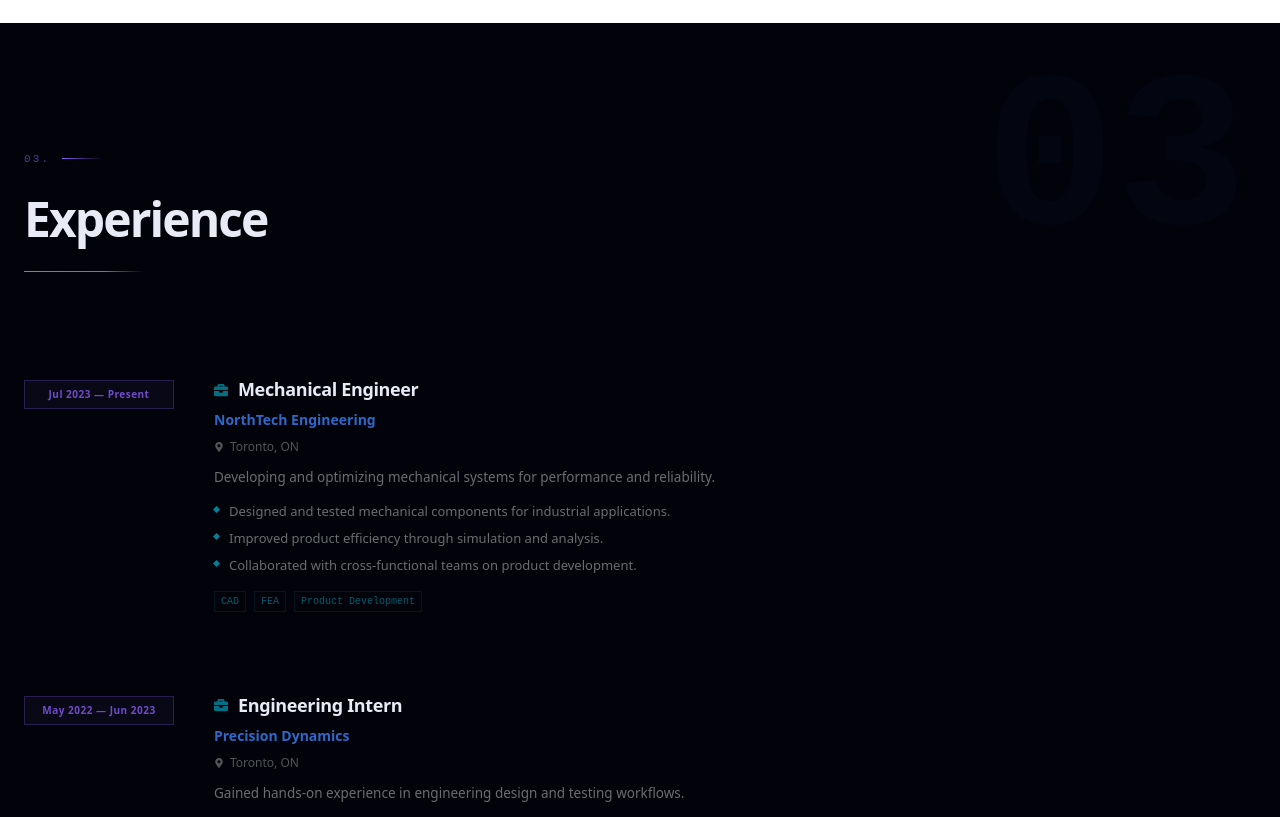
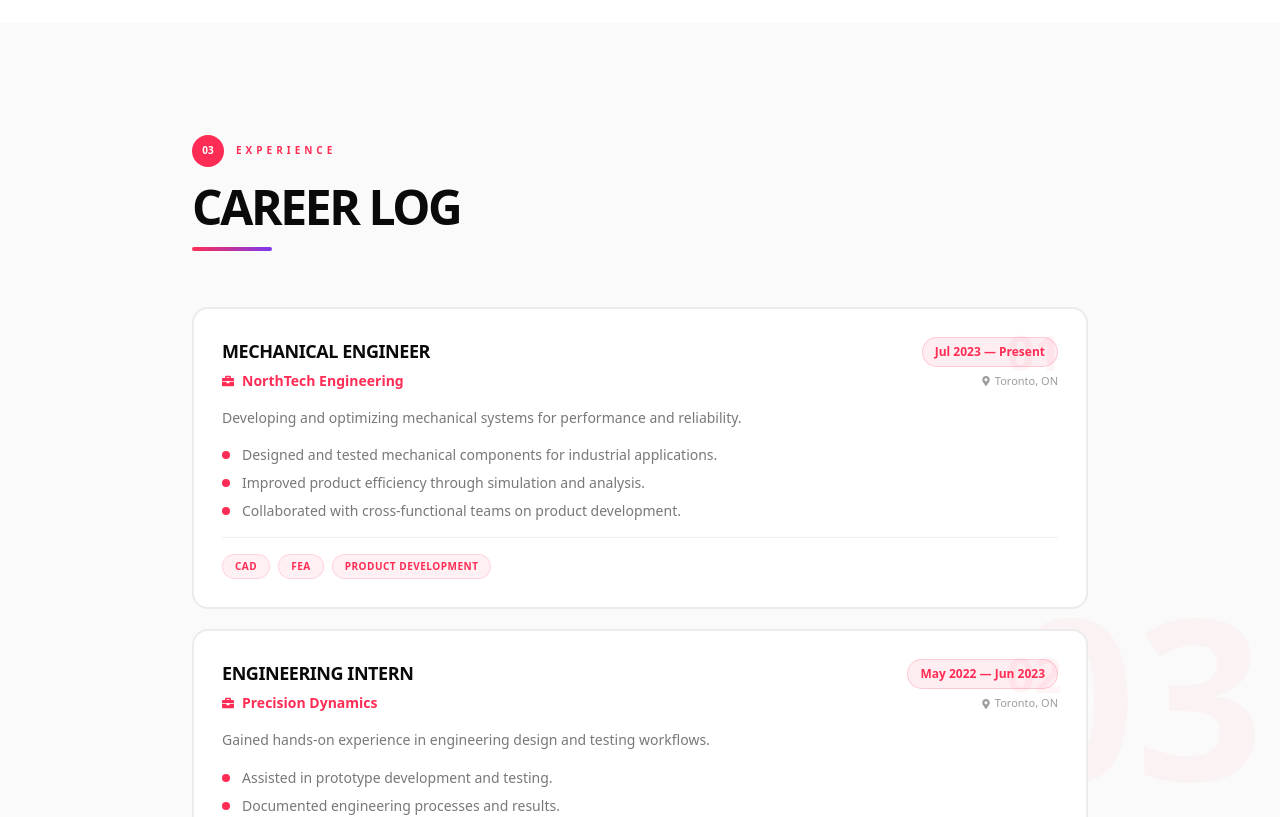
Before and after one commit to salienceenterprises-lab/portfolio-0bd9b, a Next.js app: page / in a window 1280 px wide. Shown: the part 2380-3197 px from the top of the page. Built offline with nearby package versions, Linux system fonts and the light colour scheme.

Commit message:
Update app/components/experience.jsx via Portfolio SaaS

```diff
--- a/app/components/experience.jsx
+++ b/app/components/experience.jsx
@@ -3,119 +3,104 @@ import { motion } from "framer-motion";
 import { FaBriefcase, FaMapMarkerAlt } from "react-icons/fa";
 
 export default function PortfolioExperience({ data }) {
-  const items = data?.experience;
-  if (!items || !Array.isArray(items) || items.length === 0) return null;
+  if (!data?.experience?.length) return null;
 
   return (
-    <section id="experience" style={{ background: "#02030a", padding: "8rem 1.5rem", position: "relative", overflow: "hidden" }}>
-      <style>{`
-        .pp-exp-item {
-          display: grid;
-          grid-template-columns: 150px 1fr; /* Increased width to prevent overlap */
-          gap: 2.5rem;
-          padding: 2.5rem 0; border-bottom: 1px solid rgba(59,130,246,0.07);
-          position: relative; transition: all 0.3s;
-        }
-        .pp-exp-item:last-child { border-bottom: none; }
-        .pp-exp-item::before {
-          content: ''; position: absolute; left: 0; top: 0; width: 1px; height: 0;
-          background: linear-gradient(180deg, #3b82f6, #8b5cf6, #06b6d4);
-          transition: height 0.45s ease;
-        }
-        .pp-exp-item:hover::before { height: 100%; }
-        .pp-exp-item:hover { padding-left: 1rem; }
-        .pp-duration-badge {
-          display: inline-flex; align-items: center; justify-content: center;
-          padding: 6px 12px; border: 1px solid rgba(139,92,246,0.25);
-          background: rgba(139,92,246,0.05); fontFamily: monospace;
-          font-size: 10px; font-weight: 700; letter-spacing: 0.05em;
-          color: rgba(139,92,246,0.8); align-self: start; margin-top: 4px;
-          width: 100%; /* Force containment in the 150px column */
-          text-align: center;
-        }
-        @media(max-width: 768px) {
-          .pp-exp-item { grid-template-columns: 1fr; gap: 1rem; }
-          .pp-duration-badge { width: auto; }
-        }
-      `}</style>
+    <section id="experience" className="relative py-28 px-6 overflow-hidden bg-[#fafafa]">
 
-      {/* Large Background Number */}
-      <div style={{ position: "absolute", top: "2rem", right: "2rem", fontFamily: "monospace", fontSize: "220px", fontWeight: 900, lineHeight: 1, color: "rgba(59,130,246,0.03)", pointerEvents: "none", userSelect: "none" }}>03</div>
+      <div className="absolute right-4 top-1/2 -translate-y-1/2 text-[14rem] font-black leading-none select-none pointer-events-none hidden lg:block"
+        style={{ color: "rgba(255,45,85,0.04)", fontVariantNumeric: "tabular-nums" }}>03</div>
 
-      {/* Decorative Gradient Orb */}
-      <div style={{ position: "absolute", bottom: "-80px", left: "-80px", width: "350px", height: "350px", borderRadius: "50%", background: "radial-gradient(circle, rgba(6,182,212,0.06) 0%, transparent 70%)", pointerEvents: "none" }} />
+      <div className="max-w-4xl mx-auto relative z-10">
 
-      <div style={{ maxWidth: "1280px", margin: "0 auto", position: "relative", zIndex: 1 }}>
-        {/* Header Section */}
-        <motion.div initial={{ opacity: 0, x: -30 }} whileInView={{ opacity: 1, x: 0 }} viewport={{ once: true }} transition={{ duration: 0.7 }} style={{ marginBottom: "4rem" }}>
-          <div style={{ display: "flex", alignItems: "center", gap: "12px", marginBottom: "1rem" }}>
-            <span style={{ fontFamily: "monospace", fontSize: "11px", color: "rgba(139,92,246,0.6)", letterSpacing: "0.2em" }}>03.</span>
-            <div style={{ width: "40px", height: "1px", background: "linear-gradient(90deg, #8b5cf6, transparent)" }} />
-          </div>
-          <h2 style={{ fontSize: "clamp(2rem, 4vw, 3rem)", fontWeight: 900, letterSpacing: "-0.04em", color: "#e8eaf6", margin: 0 }}>Experience</h2>
-          <div style={{ height: "1px", background: "linear-gradient(90deg, #06b6d4, #8b5cf6, #3b82f6, transparent)", maxWidth: "120px", marginTop: "1rem" }} />
+        <motion.div initial={{ opacity: 0, x: -20 }} whileInView={{ opacity: 1, x: 0 }}
+          viewport={{ once: true }} transition={{ duration: 0.5 }}
+          className="flex items-center gap-3 mb-4">
+          <div className="w-8 h-8 rounded-full flex items-center justify-center text-[10px] font-black text-white"
+            style={{ background: "#ff2d55" }}>03</div>
+          <span className="text-[10px] font-black tracking-[0.4em] uppercase" style={{ color: "#ff2d55" }}>Experience</span>
         </motion.div>
 
-        {/* Experience List */}
-        <div>
-          {items.map((exp, i) => (
-            <motion.div key={i} initial={{ opacity: 0, x: -20 }} whileInView={{ opacity: 1, x: 0 }} viewport={{ once: true }} transition={{ duration: 0.5, delay: i * 0.08 }}>
-              <div className="pp-exp-item">
-                {/* Duration */}
-                <div>
-                  <span className="pp-duration-badge">{exp.period || exp.duration || exp.years || exp.startDate || "—"}</span>
+        <motion.h2 initial={{ opacity: 0, y: 20 }} whileInView={{ opacity: 1, y: 0 }}
+          viewport={{ once: true }} transition={{ duration: 0.6, delay: 0.05 }}
+          className="text-4xl sm:text-5xl font-black tracking-tighter mb-4 uppercase leading-none"
+          style={{ color: "#0a0a0a" }}>
+          Career Log
+        </motion.h2>
+        <motion.div initial={{ width: 0 }} whileInView={{ width: 80 }} viewport={{ once: true }}
+          transition={{ duration: 0.7, delay: 0.2 }}
+          className="h-1 rounded-full mb-14"
+          style={{ background: "linear-gradient(90deg, #ff2d55, #7c3aed)" }} />
+
+        <div className="space-y-5">
+          {data.experience.map((job, index) => (
+            <motion.div key={index}
+              initial={{ opacity: 0, y: 24 }}
+              whileInView={{ opacity: 1, y: 0 }}
+              viewport={{ once: true, margin: "-60px" }}
+              transition={{ duration: 0.5, delay: index * 0.08, type: "spring", stiffness: 120 }}
+              whileHover={{ y: -3 }}
+              className="group relative p-7 rounded-2xl border-2 bg-white transition-all duration-300 hover:shadow-xl"
+              style={{ borderColor: "rgba(10,10,10,0.08)" }}
+              onMouseEnter={(e) => (e.currentTarget.style.borderColor = "#ff2d55")}
+              onMouseLeave={(e) => (e.currentTarget.style.borderColor = "rgba(10,10,10,0.08)")}>
+
+              <div className="absolute top-0 left-8 right-8 h-0.5 rounded-full opacity-0 group-hover:opacity-100 transition-opacity duration-300"
+                style={{ background: "linear-gradient(90deg, #ff2d55, #7c3aed)" }} />
+
+              <div className="absolute right-6 top-5 text-5xl font-black select-none leading-none"
+                style={{ color: "rgba(255,45,85,0.05)" }}>
+                {String(index + 1).padStart(2, "0")}
               </div>
 
-                {/* Content */}
+              <div className="flex flex-col sm:flex-row sm:items-start sm:justify-between gap-3 mb-4">
                 <div>
-                  <div style={{ display: "flex", alignItems: "center", gap: "10px", marginBottom: "6px" }}>
-                    <FaBriefcase style={{ color: "rgba(6,182,212,0.6)", fontSize: "14px" }} />
-                    <h3 style={{ fontSize: "18px", fontWeight: 800, color: "#e8eaf6", margin: 0, letterSpacing: "-0.02em" }}>
-                      {exp.role || exp.title}
-                    </h3>
+                  <h3 className="text-lg font-black uppercase tracking-tight mb-1.5 group-hover:text-[#ff2d55] transition-colors"
+                    style={{ color: "#0a0a0a" }}>{job.role}</h3>
+                  <div className="flex items-center gap-2">
+                    <FaBriefcase className="w-3 h-3" style={{ color: "#ff2d55" }} />
+                    <span className="text-sm font-black" style={{ color: "#ff2d55" }}>{job.company}</span>
                   </div>
-                  <p style={{ fontSize: "14px", fontWeight: 600, color: "rgba(59,130,246,0.8)", margin: "0 0 8px" }}>
-                    {exp.company || exp.employer || exp.organization}
-                  </p>
-                  {(exp.location || exp.city) && (
-                    <p style={{ display: "flex", alignItems: "center", gap: "6px", fontSize: "12px", color: "rgba(232,234,246,0.35)", margin: "0 0 10px" }}>
-                      <FaMapMarkerAlt style={{ fontSize: "10px" }} /> {exp.location || exp.city}
-                    </p>
+                </div>
+                <div className="flex flex-col items-start sm:items-end gap-1.5 flex-shrink-0">
+                  <span className="text-xs font-black px-3 py-1.5 rounded-full"
+                    style={{ background: "rgba(255,45,85,0.08)", color: "#ff2d55", border: "1.5px solid rgba(255,45,85,0.2)" }}>
+                    {job.period}
+                  </span>
+                  {job.location && (
+                    <span className="flex items-center gap-1 text-[11px] font-medium" style={{ color: "rgba(10,10,10,0.4)" }}>
+                      <FaMapMarkerAlt className="w-2.5 h-2.5" /> {job.location}
+                    </span>
                   )}
-                  {exp.description && (
-                    <p style={{ fontSize: "13.5px", color: "rgba(232,234,246,0.45)", lineHeight: 1.7, margin: 0, maxWidth: "800px" }}>
-                      {exp.description}
-                    </p>
+                </div>
+              </div>
+
+              {job.description && (
+                <p className="text-sm leading-relaxed mb-4" style={{ color: "rgba(10,10,10,0.55)" }}>{job.description}</p>
               )}
-                  {(() => {
-                    const bullets = exp.highlights || exp.responsibilities || exp.bullets;
-                    if (!Array.isArray(bullets) || bullets.filter(Boolean).length === 0) return null;
-                    return (
-                      <ul style={{ listStyle: "none", padding: 0, margin: "12px 0 0", display: "flex", flexDirection: "column", gap: "6px" }}>
-                        {bullets.filter(Boolean).map((b, j) => (
-                          <li key={j} style={{ display: "flex", alignItems: "flex-start", gap: "10px", fontSize: "13px", color: "rgba(232,234,246,0.45)", lineHeight: 1.6 }}>
-                            <div style={{ width: "5px", height: "5px", background: "rgba(6,182,212,0.7)", transform: "rotate(45deg)", marginTop: "6px", flexShrink: 0 }} />
-                            {b}
+
+              {job.highlights?.length > 0 && (
+                <ul className="space-y-2 mb-4">
+                  {job.highlights.filter(h => h?.trim()).map((h, i) => (
+                    <li key={i} className="flex items-start gap-3 text-sm" style={{ color: "rgba(10,10,10,0.55)" }}>
+                      <div className="mt-1.5 w-2 h-2 rounded-full flex-shrink-0" style={{ background: "#ff2d55" }} />
+                      {h}
                     </li>
                   ))}
                 </ul>
-                    );
-                  })()}
-                  {(() => {
-                    const stack = exp.stack || exp.tags || exp.technologies || exp.tech;
-                    if (!Array.isArray(stack) || stack.length === 0) return null;
-                    return (
-                      <div style={{ display: "flex", flexWrap: "wrap", gap: "8px", marginTop: "15px" }}>
-                        {stack.map((tech, idx) => (
-                          <span key={idx} style={{ fontSize: "10px", fontFamily: "monospace", color: "rgba(6,182,212,0.5)", border: "1px solid rgba(6,182,212,0.1)", padding: "2px 6px" }}>
+              )}
+
+              {job.stack?.length > 0 && (
+                <div className="flex flex-wrap gap-2 pt-4 border-t border-black/[0.06]">
+                  {job.stack.filter(t => t?.trim()).map((tech) => (
+                    <span key={tech}
+                      className="text-[10px] font-black uppercase tracking-wider px-3 py-1 rounded-full"
+                      style={{ color: "#ff2d55", background: "rgba(255,45,85,0.07)", border: "1px solid rgba(255,45,85,0.15)" }}>
                       {tech}
                     </span>
                   ))}
                 </div>
-                    );
-                  })()}
-                </div>
-              </div>
+              )}
             </motion.div>
           ))}
         </div>
```
Lines whose indentation alone changed are shown as unchanged.
